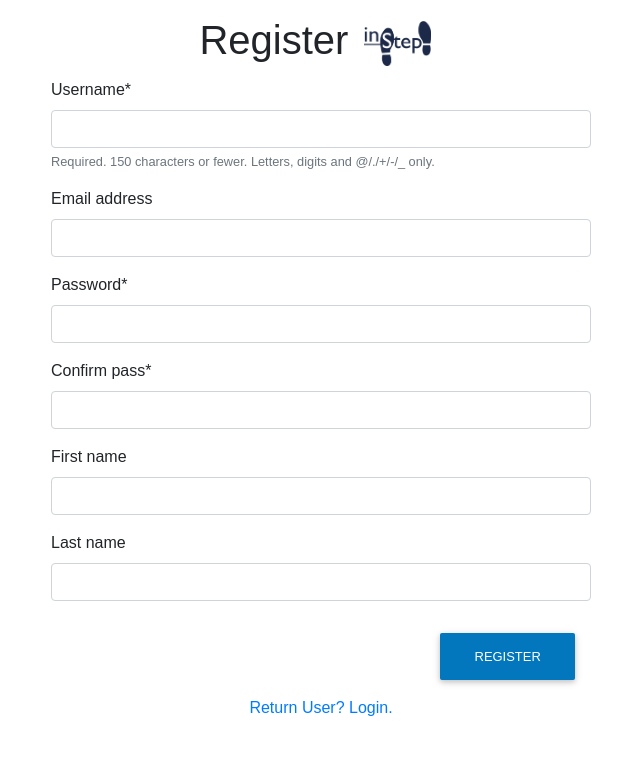
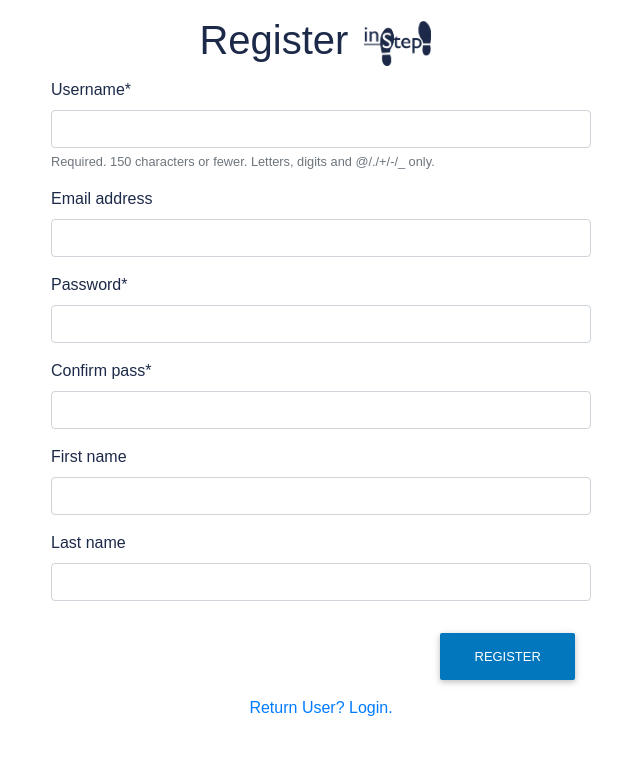
Before and after one commit to Nolan-Little/inStep, a Django app: page /register in a window 1280 px wide. Shown: the top 767 px of the page, without its empty margins (319-959 px from the left). Run offline with Django 3.2, Linux system fonts and the light colour scheme; some libraries are stand-ins or nearby versions.

Commit message:
fonts to main dark blue

```diff
--- a/volunteer/static/styles/font.css
+++ b/volunteer/static/styles/font.css
@@ -1,3 +1,4 @@
 body {
-    font-family: sans-serif
+    font-family: sans-serif;
+    color: #1c2948;
 }
--- a/volunteer/static/styles/main.css
+++ b/volunteer/static/styles/main.css
@@ -1,3 +1,6 @@
+body {
+    color: #1c2948
+}
 .header {
     margin-top: 5rem;
 }
```
Also changed, not shown: 1 other file.
